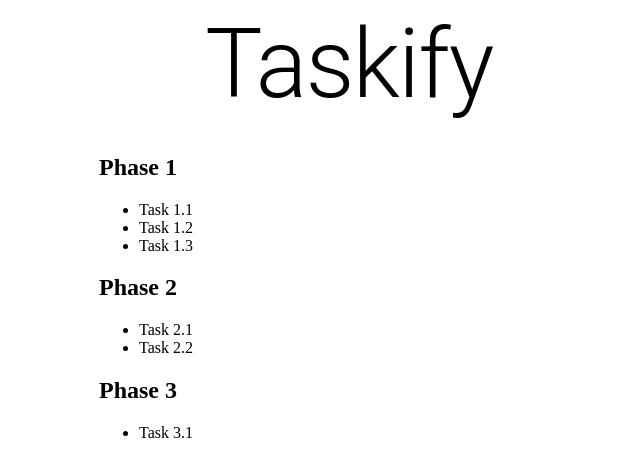
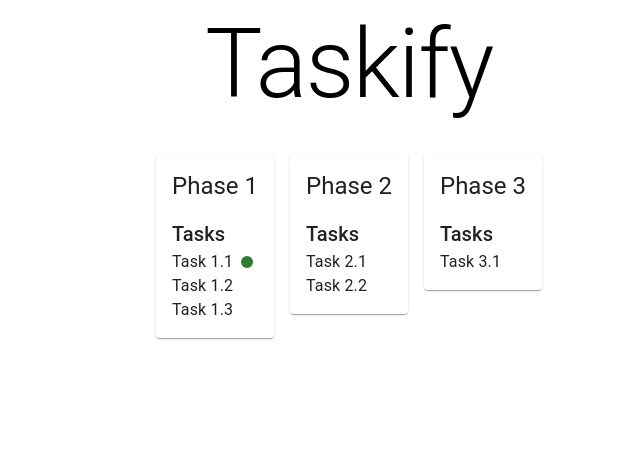
Before and after one commit to mcanozkulekci/Taskify, a React (Create React App) app: page / in a window 1280 px wide. Shown: the top 476 px of the page, without its empty margins (291-931 px from the left). Built offline with nearby package versions, Linux system fonts and the light colour scheme.

Commit message:
TaskList and PhaseList are structured as we want

```diff
--- a/src/components/PhaseList.tsx
+++ b/src/components/PhaseList.tsx
@@ -1,5 +1,7 @@
+import { Box, Grid, Paper, Typography } from '@mui/material';
 import React from 'react';
 import Phase from '../types/Phase';
+import SingleTask from './SingleTask';
 import TaskList from './TaskList';
 
 interface PhaseListProps {
@@ -9,12 +11,24 @@ interface PhaseListProps {
 const PhaseList = ({ phases }: PhaseListProps) => {
   return (
     <div>
-      {phases.map((phase) => (
-        <div key={phase.id}>
-          <h2>{phase.phase}</h2>
-          <TaskList tasks={phase.tasks} />
-        </div>
-      ))}
+      <Grid container justifyContent="center" spacing={2}>
+        {phases.map((phase) => (
+          <>
+            <Grid item key={phase.id}>
+              {' '}
+              <Paper sx={{ p: 2 }}>
+                <Typography variant="h5" sx={{ mb: 2 }}>
+                  {phase.phase}
+                </Typography>
+                <Box>
+                  <TaskList tasks={phase.tasks} />
+                </Box>
+                <b></b>
+              </Paper>
+            </Grid>
+          </>
+        ))}
+      </Grid>
     </div>
   );
 };
--- a/src/components/SingleTask.tsx
+++ b/src/components/SingleTask.tsx
@@ -1,13 +1,29 @@
 import React, { useState } from 'react';
-import { Checkbox } from '@mui/material';
+import { Box, Checkbox, Typography } from '@mui/material';
 import Task from '../types/Task';
 
 interface SingleTaskProps {
   task: Task;
 }
 
-const SingleTask = ({ task }: SingleTaskProps) => {
-  return <li>{task.task}</li>;
+const SingleTask: React.FC<SingleTaskProps> = ({ task }: SingleTaskProps) => {
+  return (
+    <Box sx={{ display: 'flex', alignItems: 'center' }}>
+      <Box sx={{ mr: 1 }}>
+        <Typography variant="body1">{task.task}</Typography>
+      </Box>
+      {task.completed && (
+        <Box
+          sx={{
+            width: 12,
+            height: 12,
+            borderRadius: '50%',
+            bgcolor: 'success.main',
+          }}
+        />
+      )}
+    </Box>
+  );
 };
 
 export default SingleTask;
--- a/src/components/TaskList.tsx
+++ b/src/components/TaskList.tsx
@@ -1,3 +1,4 @@
+import { Typography } from '@mui/material';
 import React from 'react';
 import Task from '../types/Task';
 import SingleTask from './SingleTask';
@@ -6,13 +7,14 @@ interface TaskListProps {
   tasks: Task[];
 }
 
-const TaskList = ({ tasks }: TaskListProps) => {
+const TaskList: React.FC<TaskListProps> = ({ tasks }: TaskListProps) => {
   return (
-    <ul className="tasks">
+    <div className="tasks">
+      <Typography variant="h6">Tasks</Typography>
       {tasks.map((task) => (
         <SingleTask task={task} key={task.id} />
       ))}
-    </ul>
+    </div>
   );
 };
 
```
